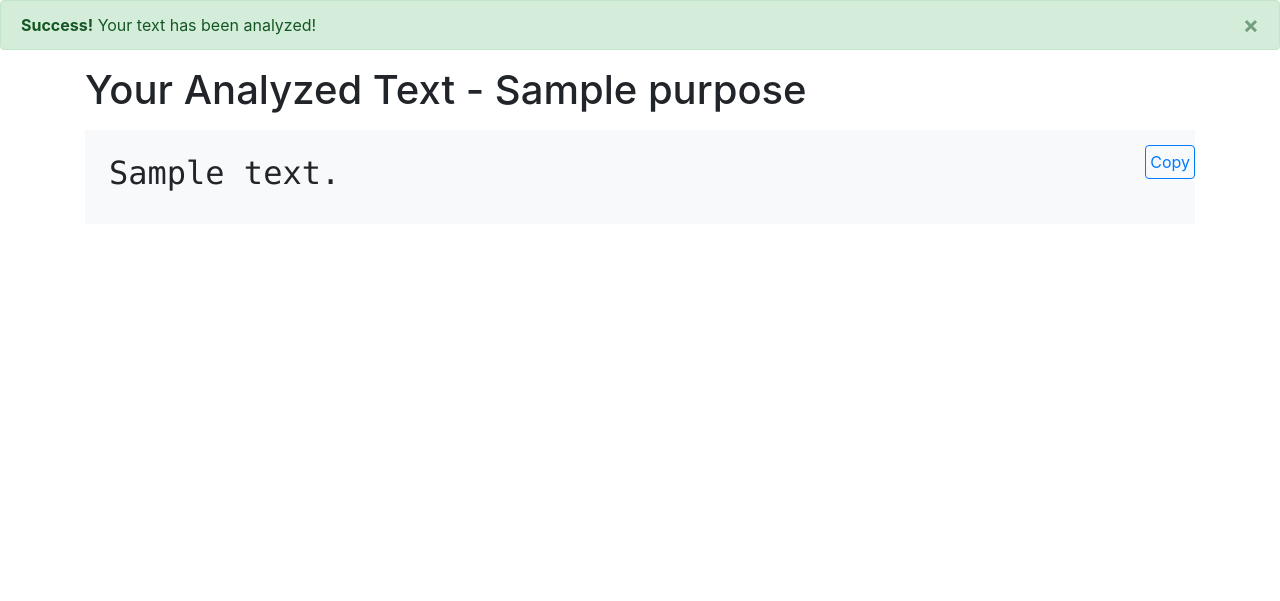
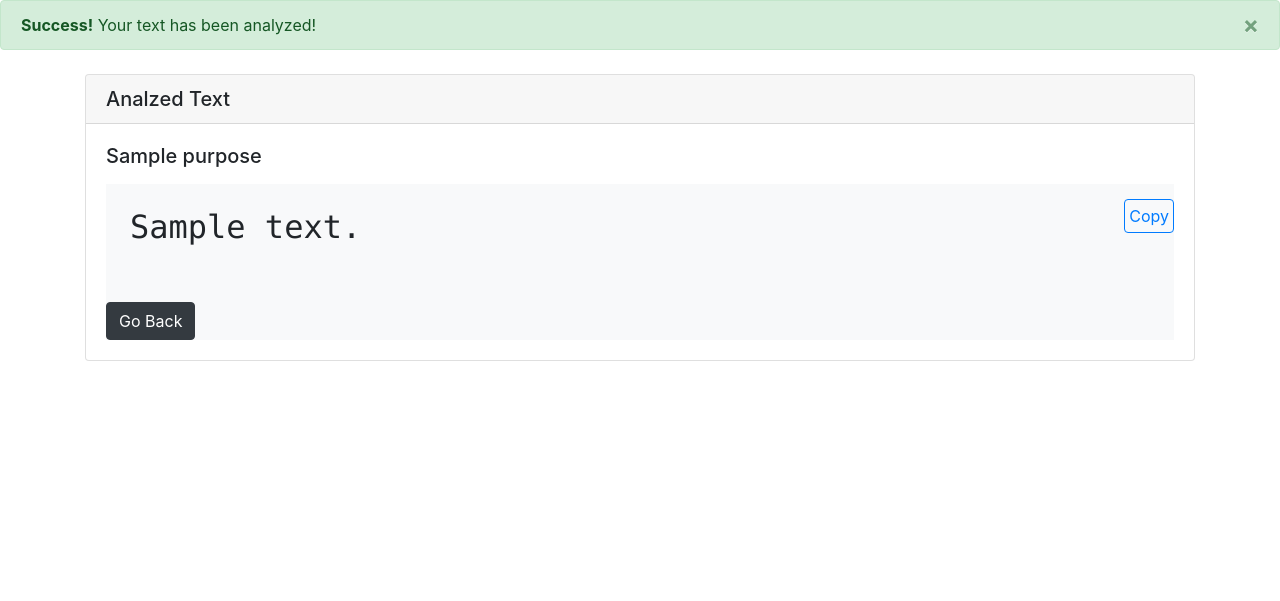
Before and after one commit to haris989/TextUtils, a Django app: template templates/analyze.html in a window 1280 px wide. Shown: the part 56-657 px from the top of the page. Run offline with Django 3.2, Linux system fonts and the light colour scheme; the template is opened without the code that fills it: most values are stand-ins (such as "Sample title", 1, 10 or a date in 2020); some libraries are stand-ins or nearby versions.

Commit message:
Added 'Go back Button and a simple border card'

```diff
--- a/templates/analyze.html
+++ b/templates/analyze.html
@@ -65,10 +65,11 @@
 </div>
 
 
-<div class="container">
-
-<h1>Your Analyzed Text - {{ purpose }}</h1>
-
+<div class="container mt-4">
+  <div class="card">
+            <h5 class="card-header">Analzed Text</h5>
+            <div class="card-body">
+                <h5 class="card-title">{{ purpose }}</h5>
                 <div style="position:relative;" class="bg-light">
                 <p>
                   <button id="corner-btn" class="btn btn-outline-primary" onclick="copy()">
@@ -76,6 +77,7 @@
                   </button>
                   <pre id="copy-text" class="p-4"><h2>{{ analyzed_text }}</h2></pre>
                  </p>
+                 <a href="/" class="btn btn-dark mt-2">Go Back</a>
               </div>
         </div>
 <footer class="footer">
```
Lines whose indentation alone changed are shown as unchanged.
